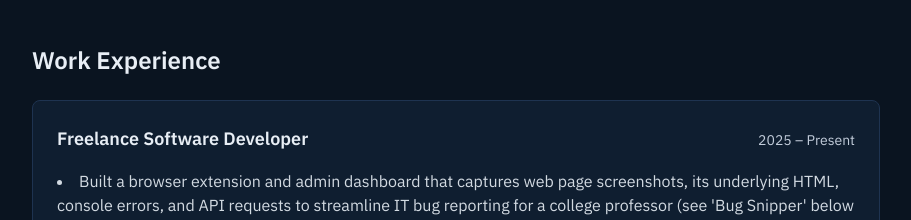
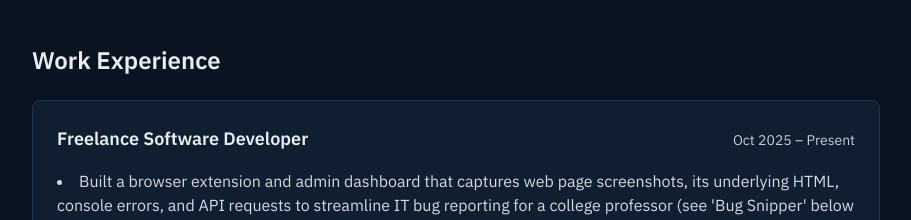
Before and after one commit to nsmangat/Portfolio, a React (Vite) app: page / in a window 1280 px wide. Shown: the part 620-840 px from the top of the page, without its empty margins (184-1095 px from the left). Built offline with nearby package versions, Linux system fonts and the light colour scheme.

Commit message:
Update repo name to portfolio for lowercase friendly url, update some descriptions

```diff
--- a/src/data/experience.ts
+++ b/src/data/experience.ts
@@ -6,7 +6,7 @@ export const experience: Experience[] = [
     title: "Freelance Software Developer",
     company: "",
     location: "",
-    startDate: "2025",
+    startDate: "Oct 2025",
     endDate: "Present",
     description: [
       "Built a browser extension and admin dashboard that captures web page screenshots, its underlying HTML, console errors, and API requests to streamline IT bug reporting for a college professor  (see 'Bug Snipper' below under projects)",
@@ -45,7 +45,7 @@ export const experience: Experience[] = [
   {
     id: "experience-two",
     title: "Application Programming Intern",
-    company: "Compunnel, Inc.",
+    company: "Compunnel Inc.",
     companyUrl: "https://www.compunnel.com",
     location: "London, Ontario",
     startDate: "Sep 2023",
```
Also changed, not shown: vite.config.ts (+5 -5 lines).
